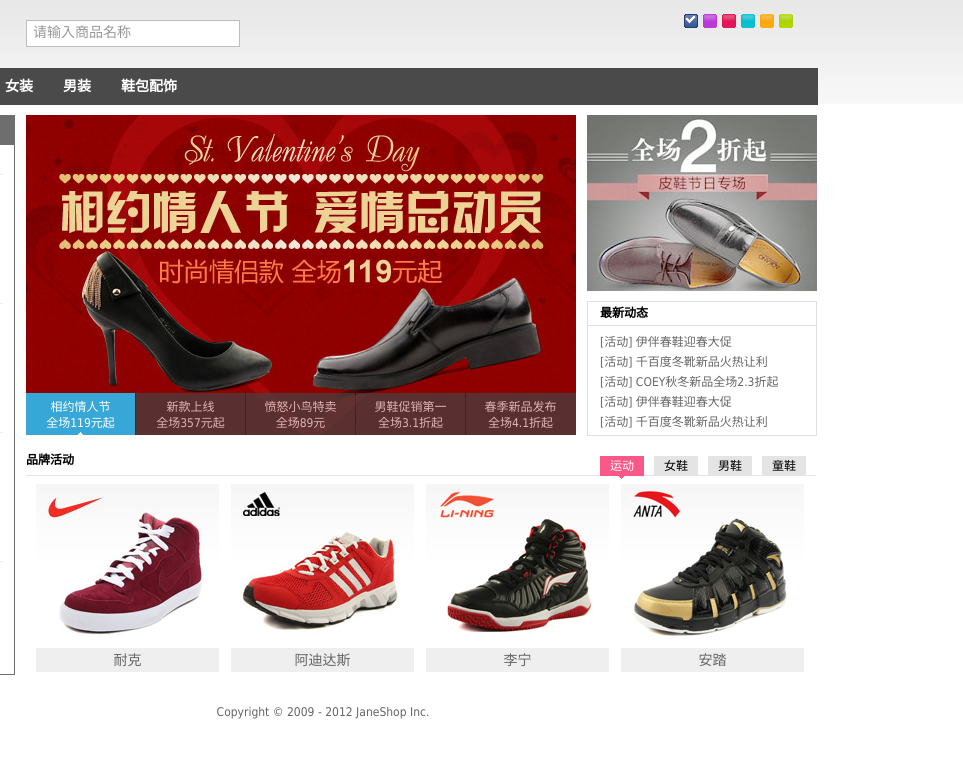
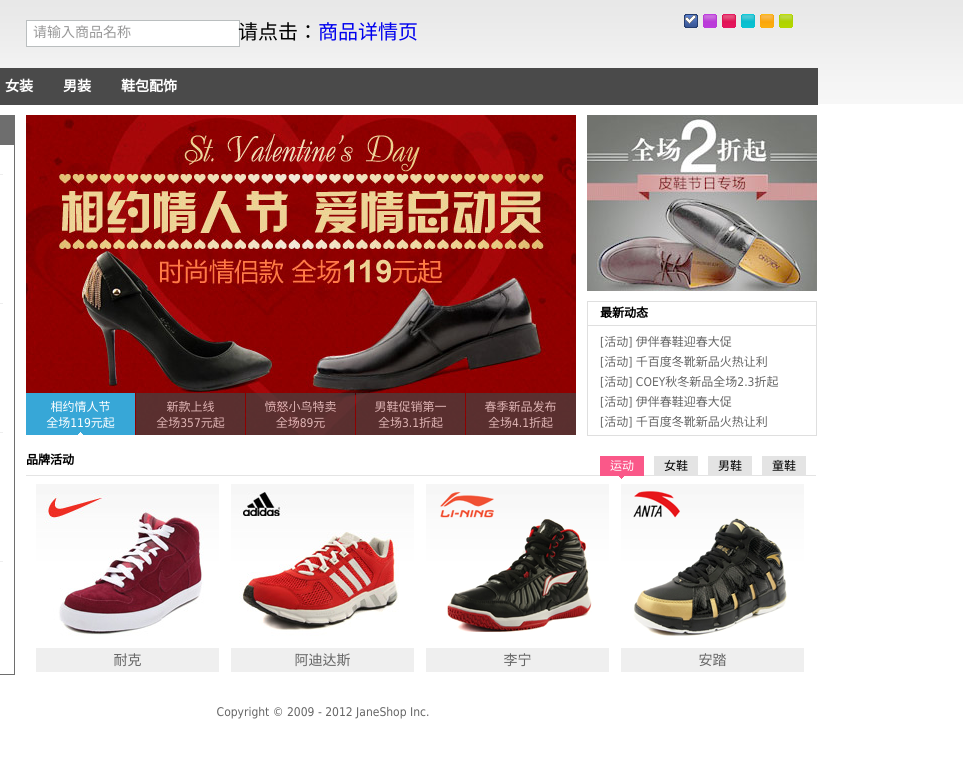
Before and after one commit to MandyJin/ShoppingSites, a plain HTML site: page jQuery购物网站/index.html in a window 1280 px wide. Shown: the full height of the page, 317-1280 px from the left. Drawn offline with Linux system fonts and the light colour scheme.

Commit message:
add detail.html link

```diff
--- a/jQuery购物网站/css/main.css
+++ b/jQuery购物网站/css/main.css
@@ -20,6 +20,12 @@
     left: 198px;
     position: absolute;
     top: 20px;
+}
+#header p{
+    font-size: 20px;
+    position: absolute;
+    left: 410px;
+    top: 17px;
 }
 #inputSearch {
     border: 1px solid #BABEBF;
--- a/jQuery购物网站/index.html
+++ b/jQuery购物网站/index.html
@@ -15,6 +15,7 @@
 				<div class="search">
 					<input type="text" name="" id="inputSearch" value="请输入商品名称" />
 				</div>
+				<p>请点击：<a href="detail.html" id="detail">商品详情页</a></p>
 				<ul id="skin">
 					<li id="skin_0" title="蓝色" class="selected">蓝色</li>
 					<li id="skin_1" title="紫色">紫色</li>
```
